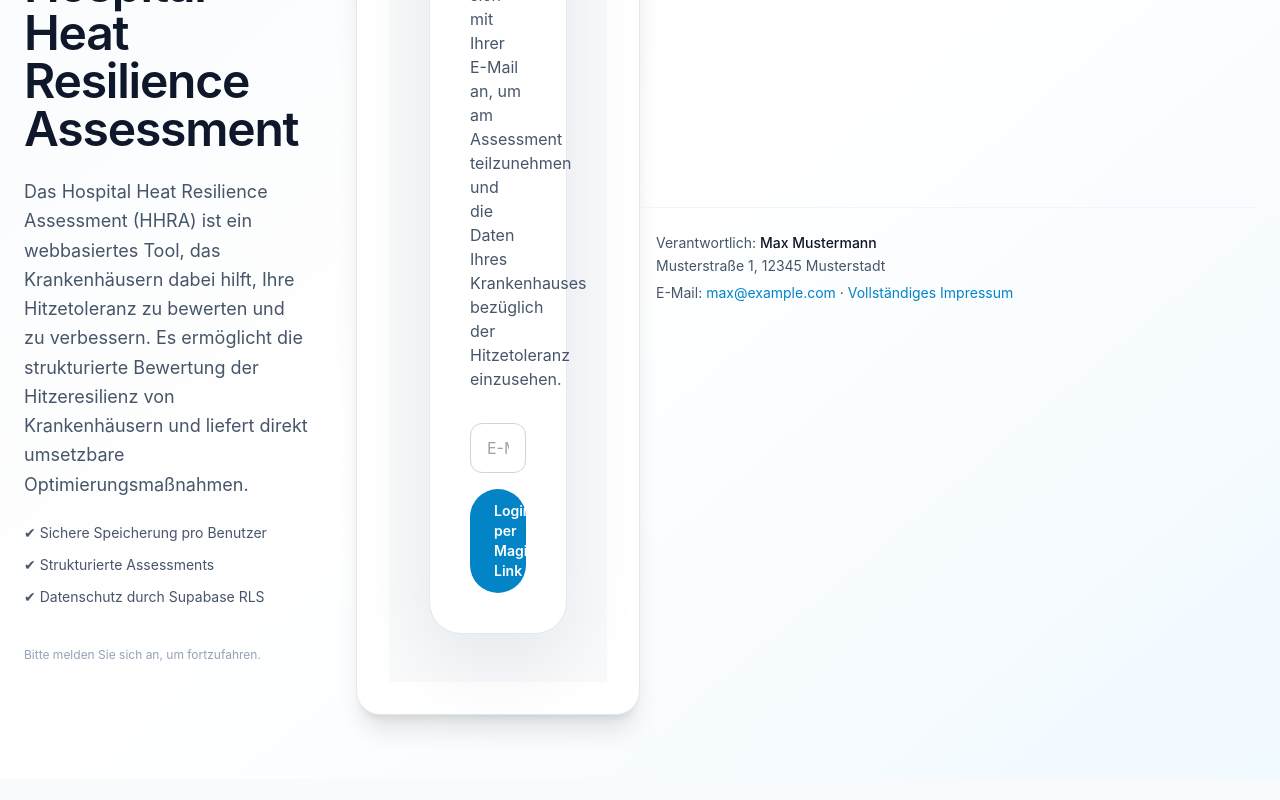
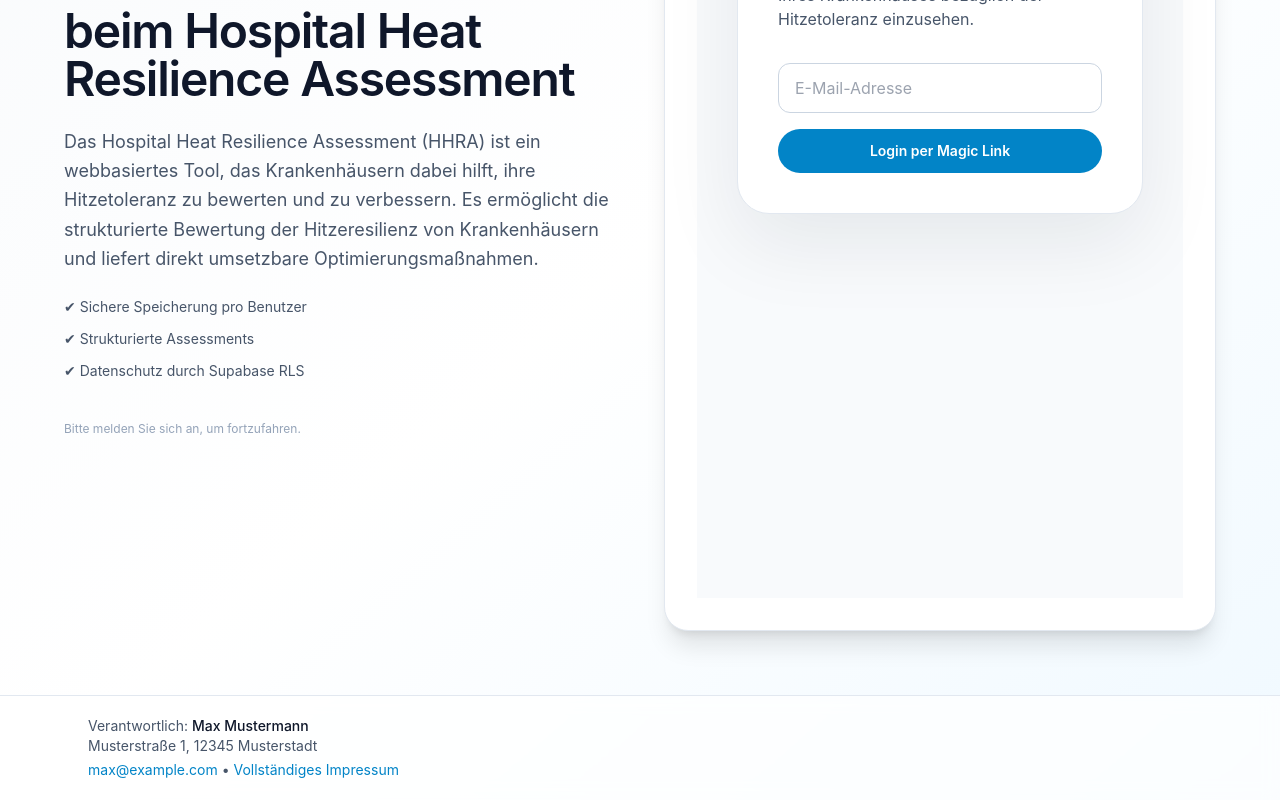
Before and after one commit to parsan21/HospitalHeatTolerance, a Next.js app: page /login in a window 1280 px wide. Shown: the part 299-1099 px from the top of the page. Before the commit the page ends 1078 px from the top, so only its background shows below. Built offline with nearby package versions, Linux system fonts and the light colour scheme; no server answers.

Commit message:
fixing the messed up rendering of the imprint adding before

```diff
--- a/app/login/page.tsx
+++ b/app/login/page.tsx
@@ -2,19 +2,23 @@ import LoginForm from '../../components/LoginForm';
 
 export default function LoginPage() {
   return (
-    <main className="min-h-screen bg-gradient-to-br from-slate-50 via-white to-sky-50 flex items-center justify-center px-6 py-16">
+    <main className="min-h-screen bg-gradient-to-br from-slate-50 via-white to-sky-50 flex flex-col">
 
+      {}
+      <div className="flex-1 flex items-center justify-center px-6 py-16">
         <div className="grid w-full max-w-6xl grid-cols-1 gap-12 lg:grid-cols-2 items-center">
 
           {}
           <div className="space-y-6">
-
             <h1 className="text-4xl font-semibold tracking-tight text-slate-900 sm:text-5xl">
               Herzlich Willkommen beim Hospital Heat Resilience Assessment
             </h1>
 
             <p className="text-lg text-slate-600 leading-relaxed">
-  Das Hospital Heat Resilience Assessment (HHRA) ist ein webbasiertes Tool, das Krankenhäusern dabei hilft, Ihre Hitzetoleranz zu bewerten und zu verbessern. Es ermöglicht die strukturierte Bewertung der Hitzeresilienz von Krankenhäusern und liefert direkt umsetzbare Optimierungsmaßnahmen.
+              Das Hospital Heat Resilience Assessment (HHRA) ist ein webbasiertes Tool,
+              das Krankenhäusern dabei hilft, ihre Hitzetoleranz zu bewerten und zu
+              verbessern. Es ermöglicht die strukturierte Bewertung der Hitzeresilienz
+              von Krankenhäusern und liefert direkt umsetzbare Optimierungsmaßnahmen.
             </p>
 
             <div className="space-y-3 text-sm text-slate-600">
@@ -28,7 +32,7 @@ export default function LoginPage() {
             </div>
           </div>
 
-        {}
+          {/* Rechte Seite */}
           <div className="w-full">
             <div className="rounded-3xl border border-slate-200 bg-white p-8 shadow-xl">
               <LoginForm />
@@ -36,11 +40,33 @@ export default function LoginPage() {
           </div>
 
         </div>
-      <footer className="mt-8 w-full">
-        <div className="max-w-6xl mx-auto px-4 text-sm text-slate-600 leading-relaxed border-t border-slate-100 pt-6">
-          <div>Verantwortlich: <span className="font-medium text-slate-900">Max Mustermann</span></div>
+      </div>
+
+      {/* Footer */}
+      <footer className="w-full border-t border-slate-200 bg-white/70 backdrop-blur">
+        <div className="mx-auto max-w-6xl px-6 py-5 text-sm text-slate-600">
+          <div>
+            Verantwortlich:{' '}
+            <span className="font-medium text-slate-900">
+              Max Mustermann
+            </span>
+          </div>
           <div>Musterstraße 1, 12345 Musterstadt</div>
-          <div className="mt-1">E-Mail: <a href="mailto:max@example.com" className="text-sky-600 hover:underline">max@example.com</a> · <a href="/impressum" className="text-sky-600 hover:underline">Vollständiges Impressum</a></div>
+          <div className="mt-1">
+            <a
+              href="mailto:max@example.com"
+              className="text-sky-600 hover:underline"
+            >
+              max@example.com
+            </a>
+            {' • '}
+            <a
+              href="/impressum"
+              className="text-sky-600 hover:underline"
+            >
+              Vollständiges Impressum
+            </a>
+          </div>
         </div>
       </footer>
     </main>
```
Also changed, not shown: app/imprint/page.tsx (renamed from app/impressum/page.tsx). Lines whose indentation alone changed are shown as unchanged.
